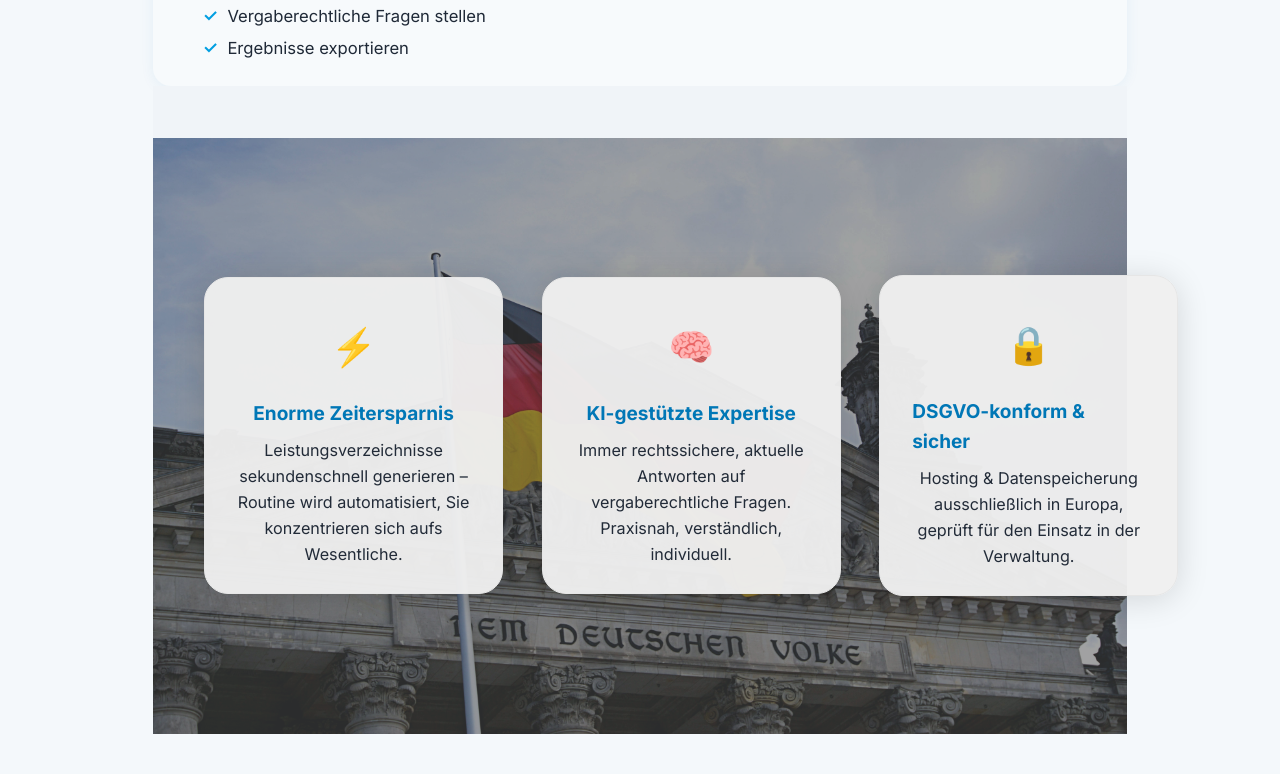
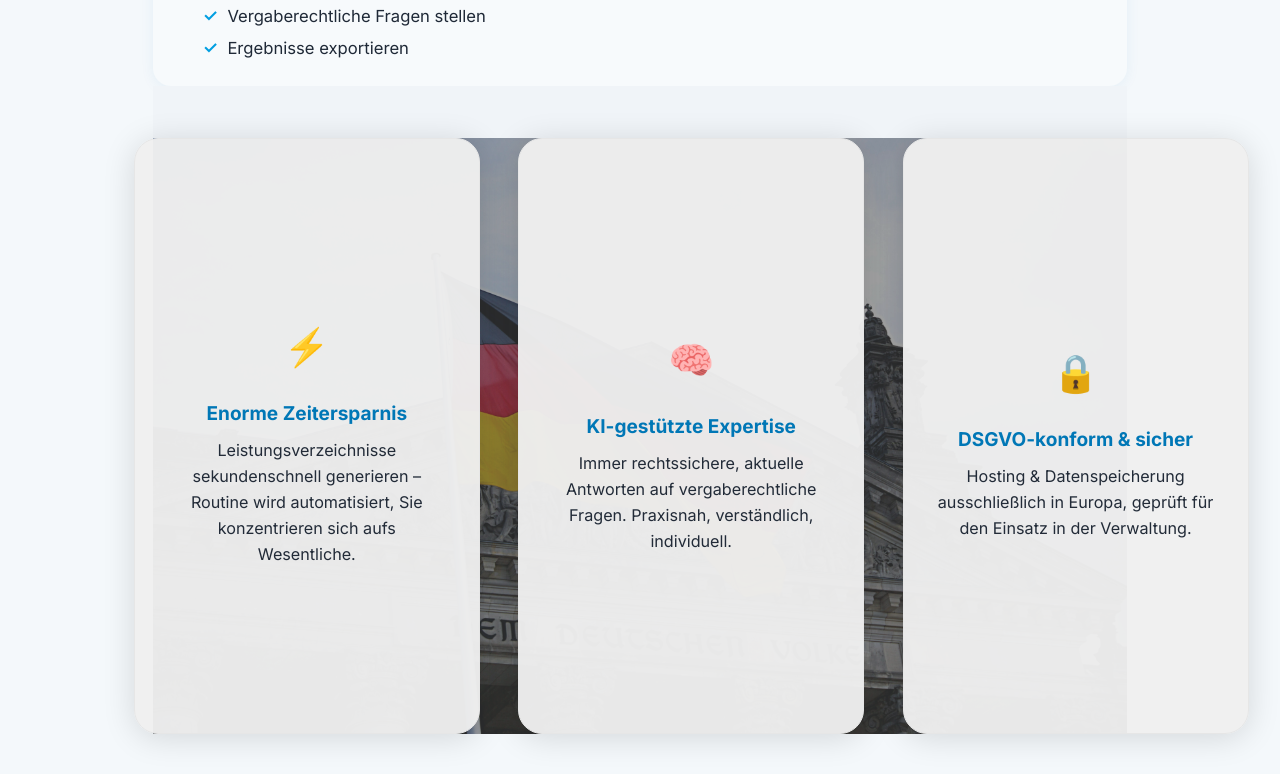
Before and after one commit to NoClueWhatsoever-coder/Vergabeassistent, a website: page index.html in a window 1280 px wide. Shown: the part 1244-2018 px from the top of the page. Drawn offline with nearby package versions, Linux system fonts and the light colour scheme.

Commit message:
Kernfunktionen integriert

```diff
--- a/css/style.css
+++ b/css/style.css
@@ -105,7 +105,6 @@ header nav a:hover {
 .hero-video-bg {
   position: relative;
   width: 100%;
-  max-width: 1000px;
   margin: 0 auto;
   min-height: 300px;
   overflow: hidden;
@@ -294,7 +293,6 @@ header nav a:hover {
 
 .hero-registerbox {
   width: 100%;
-  max-width: 1000px;
   margin-left: auto;
   margin-right: auto;
   box-sizing: border-box;
@@ -356,7 +354,6 @@ header nav a:hover {
 /* ABSTAND/FARBE ZWISCHEN VIDEO UND BILD */
 .section-gap-alt {
   width: 100%;
-  max-width: 1000px;
   margin-left: auto;
   margin-right: auto;
   box-sizing: border-box;
@@ -369,7 +366,6 @@ header nav a:hover {
 /* VORTEILE-BILDSEKTION: Banner, volle Breite, angemessene Höhe */
 .vorteile-bildsektion {
   width: 100%;
-  max-width: 1000px;
   height: auto;
   margin-left: auto;
   margin-right: auto;
@@ -384,7 +380,6 @@ header nav a:hover {
 }
 .vorteile-img-wrapper {
   width: 100%;
-  max-width: 1000px;
   margin-left: auto;
   margin-right: auto;
   box-sizing: border-box;
@@ -392,7 +387,6 @@ header nav a:hover {
 }
 .vorteile-bg-img {
   width: 100%;
-  max-width: 1000px;
   height: auto;
   margin-left: auto;
   margin-right: auto;
@@ -407,7 +401,7 @@ header nav a:hover {
   position: absolute;
   top: 0; left: 0; width: 100%; height: 100%;
   display: flex;
-  align-items: center;
+  align-items: stretch;
   justify-content: center;
   gap: 3vw;
   padding: 0 4vw;
@@ -419,11 +413,13 @@ header nav a:hover {
   box-shadow: 0 4px 32px #0002;
   padding: 2.5em 2em 1.6em 2em;
   max-width: 380px;
-  min-width: 180px;
-  flex: 1 1 20vw;
+  min-width: 280px;
+  flex: 1 1 320px;
   display: flex;
   flex-direction: column;
   align-items: center;
+  justify-content: center;
+  text-align: center;
   transition: transform 0.18s;
   border: 1px solid #e6e6e6;
 }
@@ -440,6 +436,7 @@ header nav a:hover {
   font-size: 1.19rem;
   color: #0077b6;
   font-weight: 700;
+  text-align: center;
 }
 .vorteil-kachel p {
   margin: 0;
@@ -1630,18 +1627,3 @@ footer {
   gap: 1.2em;
   margin-top: 2em;
 }
-
-
-.hero-video-bg,
-.hero-overlay,
-.vorteile-bildsektion,
-.vorteile-img-wrapper,
-.vorteile-bg-img,
-.section-gap-alt,
-.hero-registerbox {
-  width: 100%;
-  max-width: 1000px;
-  margin-left: auto;
-  margin-right: auto;
-  box-sizing: border-box;
-}
```
